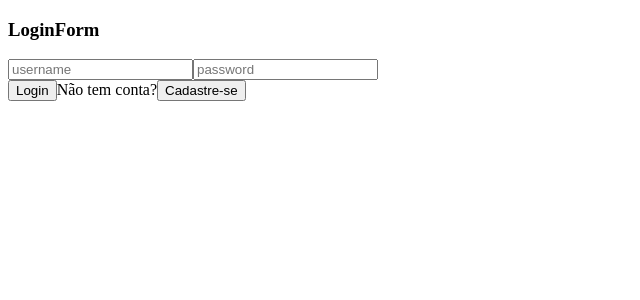
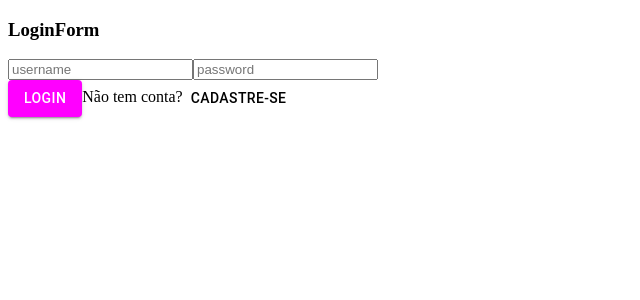
Before and after one commit to julio-silveira/bank-app, a React (Vite) app in the folder app/frontend/: page / in a window 1280 px wide. Shown: the top 300 px of the page, without its empty margins (0-640 px from the left). Built offline with nearby package versions, Linux system fonts and the light colour scheme.

Commit message:
chore: material ui added to frontend

```diff
--- a/app/frontend/src/components/LoginForm/LoginForm.tsx
+++ b/app/frontend/src/components/LoginForm/LoginForm.tsx
@@ -5,6 +5,7 @@ import { IUser } from '../../@types/userTypes'
 import AppContext from '../../context/AppContext'
 import { ContextType } from '../../@types/ContextTypes'
 import { IFetchLoginMessage } from '../../@types/taskTypes'
+import { Button } from '@mui/material'
 
 const FORM_INITIAL_STATE = {
   username: '',
@@ -85,12 +86,28 @@ export default function LoginForm() {
         </section>
       ) : (
         <section>
-          <button type="submit">Login</button>
+          <Button
+            variant="contained"
+            sx={{
+              bgcolor: '#FF00FF',
+              '&:hover': {
+                bgcolor: 'white',
+                color: '#FF00FF'
+              }
+            }}
+          >
+            Login
+          </Button>
           <span>
             Não tem conta?
-            <button type="button" onClick={() => setIsRegister(true)}>
+            <Button
+              variant="text"
+              sx={{ color: 'black' }}
+              type="button"
+              onClick={() => setIsRegister(true)}
+            >
               Cadastre-se
-            </button>
+            </Button>
           </span>
         </section>
       )}
```
Also changed, not shown: app/frontend/package.json (+10 -1 lines), 1 other file (tests, documents, lock files or other folders).
